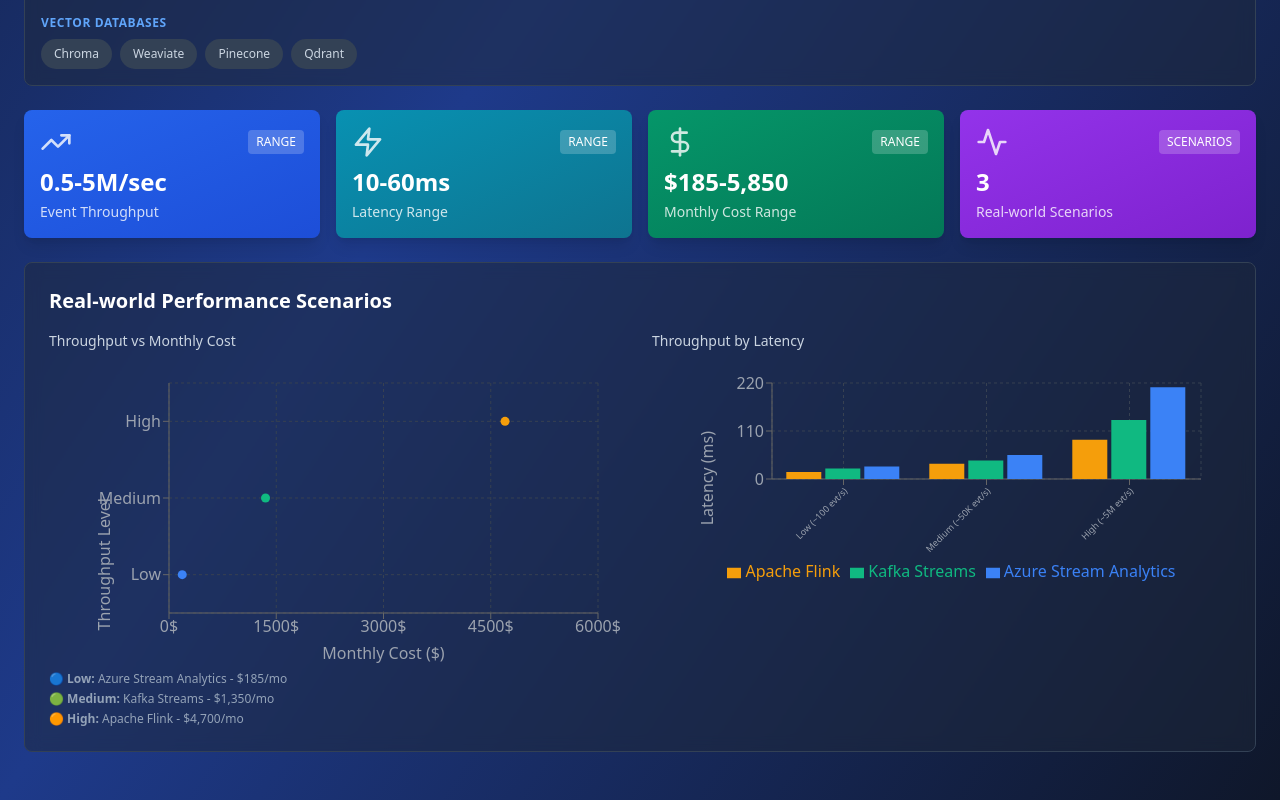
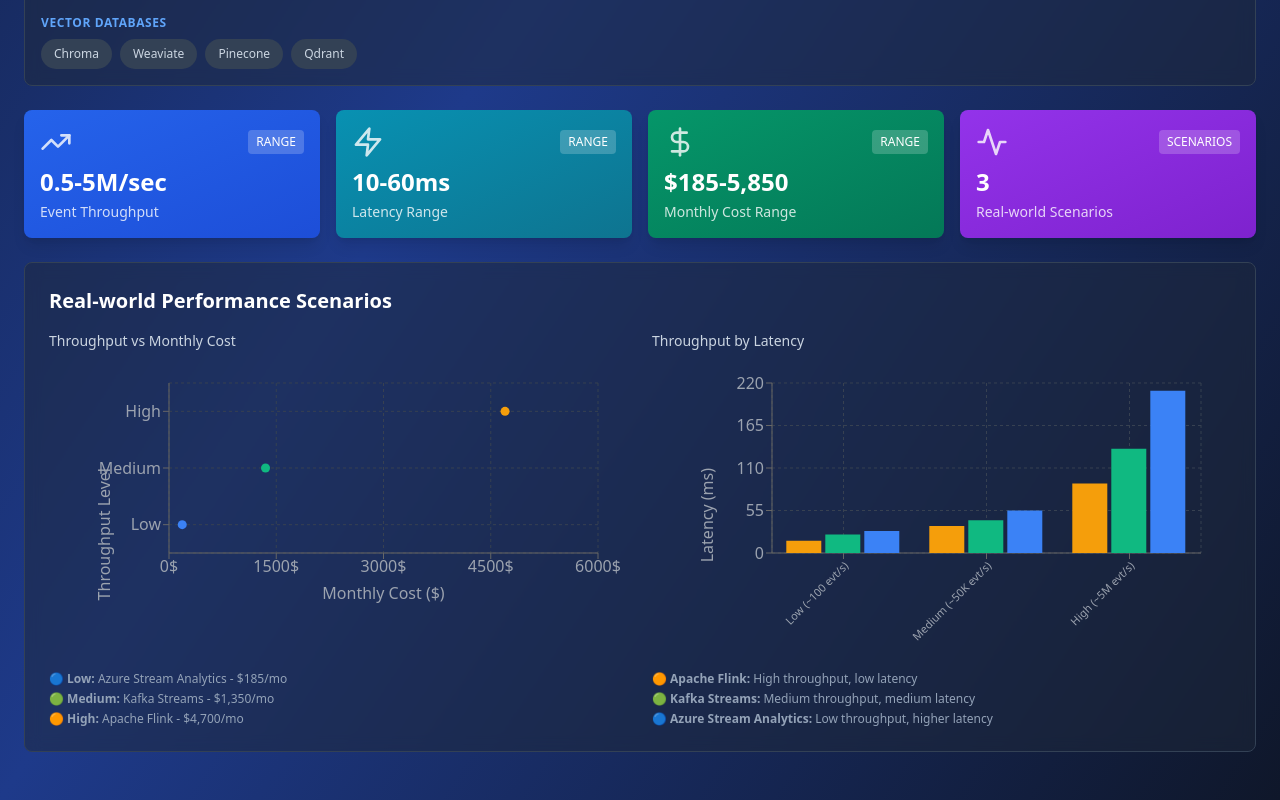
Before and after one commit to Caliu-Data/stream-benchmark-platform, a React (Vite) app: page / in a window 1280 px wide. Shown: the part 1126-1926 px from the top of the page. Built offline with nearby package versions, Linux system fonts and the light colour scheme.

Commit message:
Add icon fix graphs

```diff
--- a/src/App.jsx
+++ b/src/App.jsx
@@ -737,7 +737,7 @@
                 <div>
                   <h4 className="text-xs md:text-sm font-medium mb-3 text-slate-300">Throughput vs Monthly Cost</h4>
                   <ResponsiveContainer width="100%" height={300}>
-                    <ScatterChart margin={{ top: 20, right: 30, left: 60, bottom: 20 }}>
+                    <ScatterChart margin={{ top: 20, right: 30, left: 60, bottom: 80 }}>
                       <CartesianGrid strokeDasharray="3 3" stroke="#374151" />
                       <XAxis type="number" dataKey="monthlyCost" name="Monthly Cost" unit="$" tick={{ fill: '#9CA3AF' }} label={{ value: 'Monthly Cost ($)', position: 'bottom', fill: '#9CA3AF' }} />
                       <YAxis
@@ -789,17 +789,21 @@
                 <div>
                   <h4 className="text-xs md:text-sm font-medium mb-3 text-slate-300">Throughput by Latency</h4>
                   <ResponsiveContainer width="100%" height={300}>
-                    <BarChart data={generateLatencyData()} margin={{ top: 20, right: 30, left: 60, bottom: 80 }}>
+                    <BarChart data={generateLatencyData()} margin={{ top: 20, right: 30, left: 60, bottom: 50 }}>
                       <CartesianGrid strokeDasharray="3 3" stroke="#374151" />
-                      <XAxis dataKey="throughput" angle={-45} textAnchor="end" height={80} tick={{ fill: '#9CA3AF', fontSize: 9 }} />
+                      <XAxis dataKey="throughput" angle={-45} textAnchor="end" height={60} tick={{ fill: '#9CA3AF', fontSize: 11 }} />
                       <YAxis tick={{ fill: '#9CA3AF' }} label={{ value: 'Latency (ms)', angle: -90, position: 'left', fill: '#9CA3AF' }} />
                       <Tooltip contentStyle={{ backgroundColor: '#1e293b', border: '1px solid #475569' }} />
-                      <Legend />
                       <Bar dataKey="flink" fill="#f59e0b" name="Apache Flink" />
                       <Bar dataKey="kafkaStreams" fill="#10b981" name="Kafka Streams" />
                       <Bar dataKey="azureStreamAnalytics" fill="#3b82f6" name="Azure Stream Analytics" />
                     </BarChart>
                   </ResponsiveContainer>
+                  <div className="mt-2 text-xs text-slate-400">
+                    <div className="mb-1">🟠 <strong>Apache Flink:</strong> High throughput, low latency</div>
+                    <div className="mb-1">🟢 <strong>Kafka Streams:</strong> Medium throughput, medium latency</div>
+                    <div>🔵 <strong>Azure Stream Analytics:</strong> Low throughput, higher latency</div>
+                  </div>
                 </div>
               </div>
             </>
```
